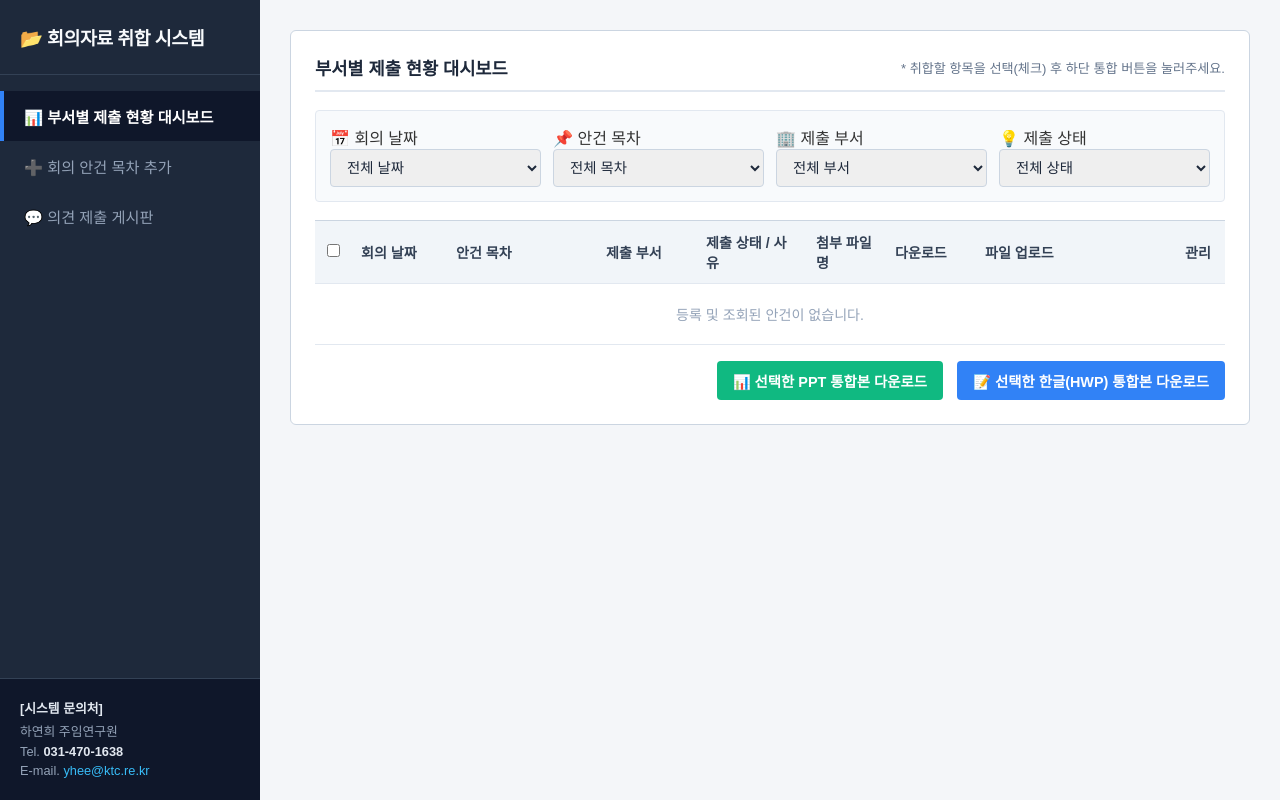
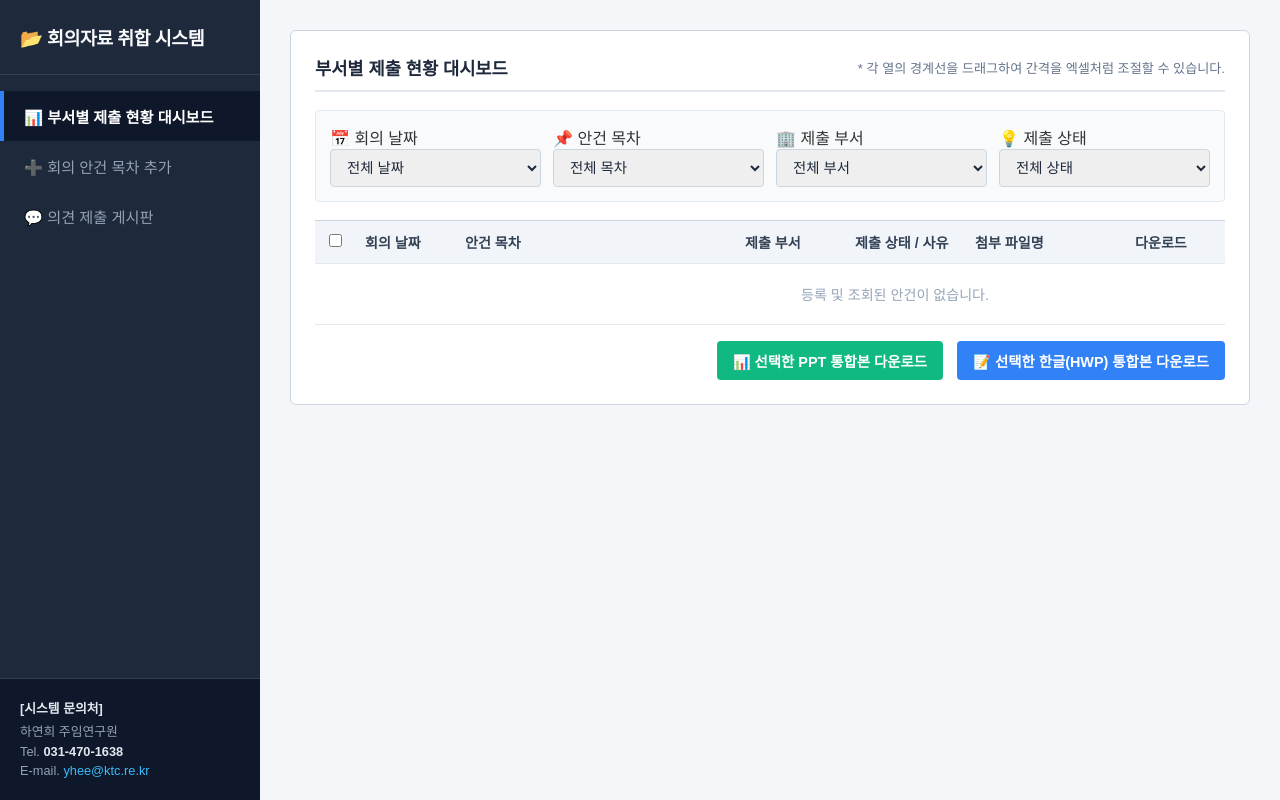
Before and after one commit to yhee970428-ship-it/meeting_app, a Flask app: page / in a window 1280 px wide. Run offline with Flask 3, Linux system fonts and the light colour scheme; data that the repository does not hold is empty; some libraries are stand-ins or nearby versions.

Commit message:
Add column width resizer functionality to dashboard

```diff
--- a/templates/index.html
+++ b/templates/index.html
@@ -188,10 +188,17 @@
       margin-bottom: 18px;
     }
 
+    /* 테이블 및 리사이저 커스텀 CSS */
+    .table-container {
+      width: 100%;
+      overflow-x: auto;
+    }
+
     table {
       width: 100%;
       border-collapse: collapse;
       font-size: 0.88rem;
+      table-layout: fixed; /* 컬럼 너비 조절에 필수 */
     }
 
     th, td {
@@ -199,6 +206,7 @@
       text-align: left;
       border-bottom: 1px solid #e2e8f0;
       word-break: break-all;
+      position: relative;
     }
 
     th {
@@ -206,6 +214,24 @@
       color: #334155;
       font-weight: bold;
       border-top: 1px solid #cbd5e1;
+      user-select: none;
+    }
+
+    /* 엑셀 스타일 경계선 리사이저 핸들 */
+    .resizer {
+      position: absolute;
+      right: 0;
+      top: 0;
+      height: 100%;
+      width: 6px;
+      cursor: col-resize;
+      user-select: none;
+      z-index: 10;
+    }
+
+    .resizer:hover,
+    .resizing {
+      border-right: 3px solid #3182f6;
     }
 
     tr:hover {
@@ -279,12 +305,12 @@
   <!-- 우측 메인 콘텐츠 -->
   <div class="main-content">
 
-    <!-- 1. 부서별 제출 현황 대시보드 (체크박스 및 파일명 칸 반영) -->
+    <!-- 1. 부서별 제출 현황 대시보드 -->
     <div id="tab-dashboard" class="page-section active">
       <div class="panel">
         <div style="display: flex; justify-content: space-between; align-items: center;" class="panel-title">
           <span>부서별 제출 현황 대시보드</span>
-          <span style="font-size: 0.82rem; font-weight: normal; color: #64748b;">* 취합할 항목을 선택(체크) 후 하단 통합 버튼을 눌러주세요.</span>
+          <span style="font-size: 0.82rem; font-weight: normal; color: #64748b;">* 각 열의 경계선을 드래그하여 간격을 엑셀처럼 조절할 수 있습니다.</span>
         </div>
 
         <!-- 검색 필터 -->
@@ -318,24 +344,29 @@
           </div>
         </div>
 
-        <table>
+        <div class="table-container">
+          <table id="dashboardTable">
             <thead>
               <tr>
-              <th style="width: 36px; text-align: center;">
+                <th style="width: 40px; text-align: center;">
                   <input type="checkbox" id="selectAll" onchange="toggleSelectAll(this)">
+                  <div class="resizer"></div>
                 </th>
-              <th style="width: 95px;">회의 날짜</th>
-              <th style="width: 150px;">안건 목차</th>
-              <th style="width: 100px;">제출 부서</th>
-              <th style="width: 110px;">제출 상태 / 사유</th>
-              <th>첨부 파일명</th>
-              <th style="width: 90px;">다운로드</th>
-              <th style="width: 200px;">파일 업로드</th>
-              <th style="width: 50px;">관리</th>
+                <th style="width: 100px;">회의 날짜<div class="resizer"></div></th>
+                <!-- 목차 칸 너비를 기본적으로 넓게 지정(280px) -->
+                <th style="width: 280px;">안건 목차<div class="resizer"></div></th>
+                <th style="width: 110px;">제출 부서<div class="resizer"></div></th>
+                <th style="width: 120px;">제출 상태 / 사유<div class="resizer"></div></th>
+                <!-- 첨부 파일명 칸 너비를 비교적 슬림하게 지정(160px) -->
+                <th style="width: 160px;">첨부 파일명<div class="resizer"></div></th>
+                <th style="width: 90px;">다운로드<div class="resizer"></div></th>
+                <th style="width: 200px;">파일 업로드<div class="resizer"></div></th>
+                <th style="width: 60px;">관리</th>
               </tr>
             </thead>
             <tbody id="topicTableBody"></tbody>
           </table>
+        </div>
 
         <!-- 체크한 항목만 통합본 생성 버튼 -->
         <div class="merge-box">
@@ -415,6 +446,7 @@
     addTopicRow();
     fetchTopics();
     fetchFeedback();
+    initResizableColumns(); // 테이블 열 너비 조절 기능 초기화
   });
 
   function switchTab(tabId) {
@@ -423,6 +455,44 @@
 
     event.currentTarget.classList.add('active');
     document.getElementById(tabId).classList.add('active');
+  }
+
+  /* --- 엑셀 스타일 열 간격 드래그 조절 (Column Resizer) --- */
+  function initResizableColumns() {
+    const table = document.getElementById('dashboardTable');
+    const cols = table.querySelectorAll('th');
+
+    cols.forEach(col => {
+      const resizer = col.querySelector('.resizer');
+      if (!resizer) return;
+
+      let x = 0;
+      let w = 0;
+
+      const mouseDownHandler = function(e) {
+        x = e.clientX;
+        const styles = window.getComputedStyle(col);
+        w = parseInt(styles.width, 10);
+
+        resizer.classList.add('resizing');
+
+        document.addEventListener('mousemove', mouseMoveHandler);
+        document.addEventListener('mouseup', mouseUpHandler);
+      };
+
+      const mouseMoveHandler = function(e) {
+        const dx = e.clientX - x;
+        col.style.width = `${Math.max(w + dx, 40)}px`; // 최소 너비 40px 보장
+      };
+
+      const mouseUpHandler = function() {
+        resizer.classList.remove('resizing');
+        document.removeEventListener('mousemove', mouseMoveHandler);
+        document.removeEventListener('mouseup', mouseUpHandler);
+      };
+
+      resizer.addEventListener('mousedown', mouseDownHandler);
+    });
   }
 
   /* --- 안건 등록 --- */
```
Lines whose indentation alone changed are shown as unchanged.
